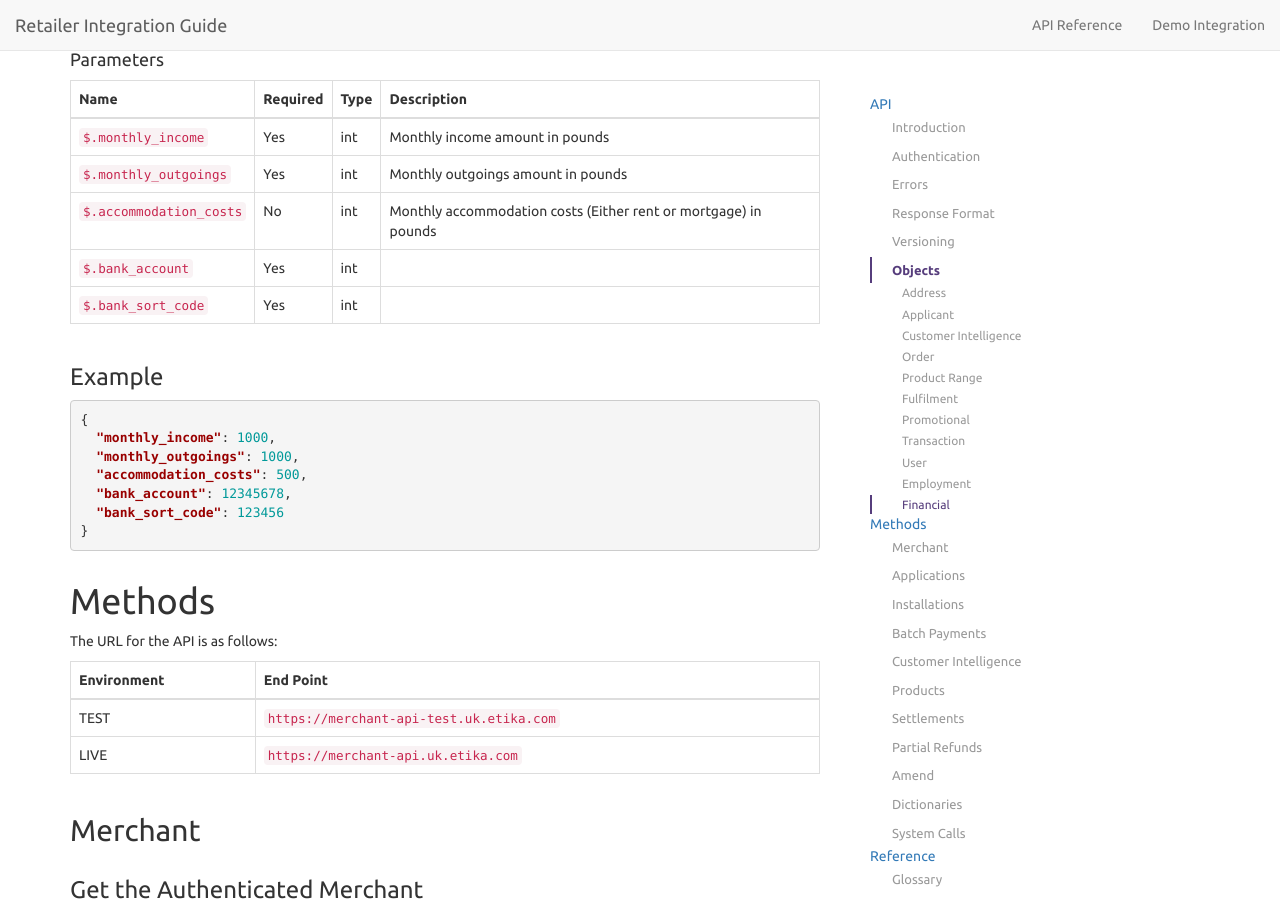
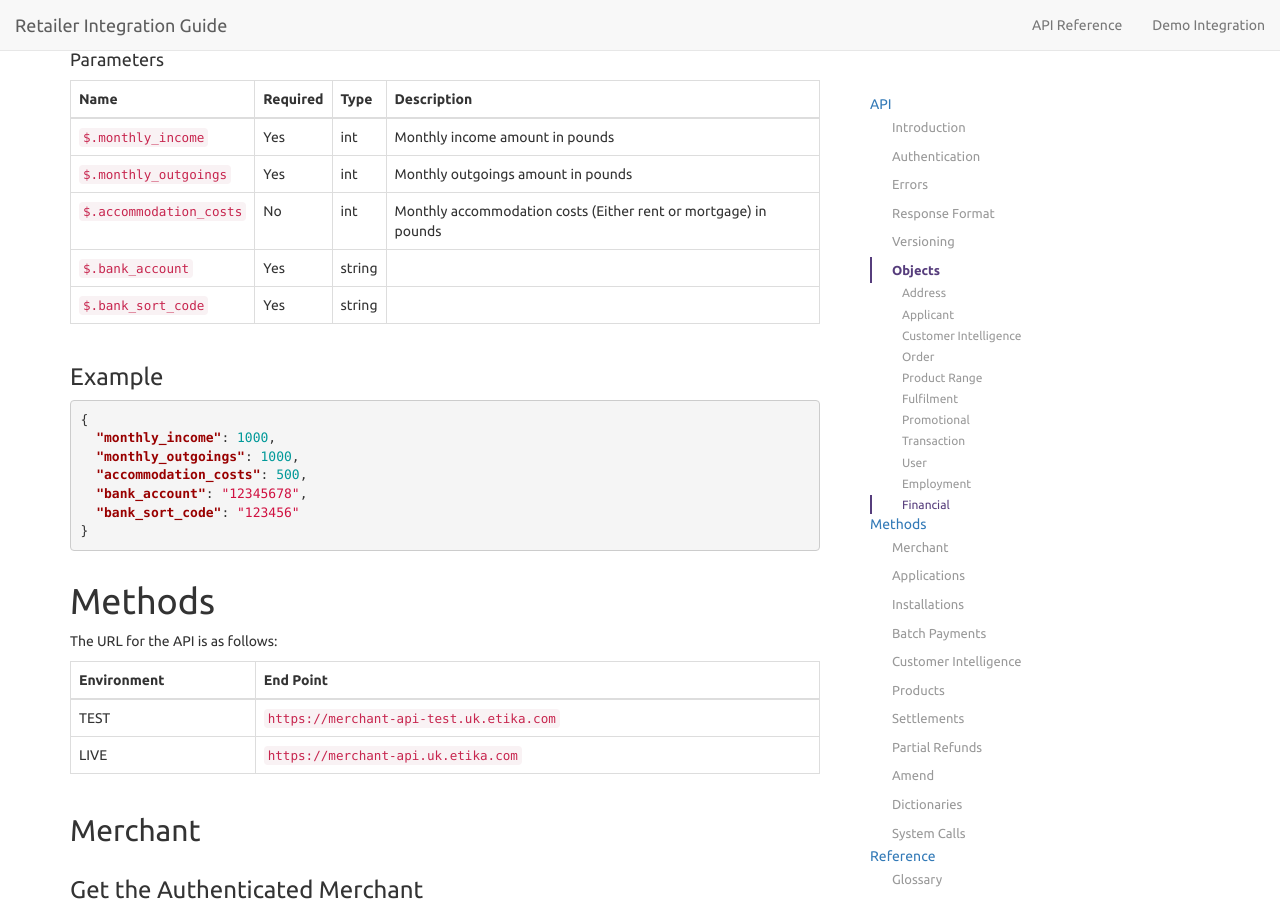
Before and after one commit to PayBreak/retailer-integration-guide, a Jekyll site: the page built from api/index.md, in a window 1280 px wide and 900 px high, scrolled down 9234 px. Built offline with Jekyll 4.4.1, drawn with Linux system fonts in a browser that asks for light colours; nearby versions of some CDN libraries; our own code applies the rules of GitHub Pages for plain Markdown files.

Commit message:
Update objects.md

````diff
--- a/_includes/v4/objects.md
+++ b/_includes/v4/objects.md
@@ -308,8 +308,8 @@ Name | Required | Type | Description
 `$.monthly_income` | Yes | int | Monthly income amount in pounds
 `$.monthly_outgoings` | Yes | int | Monthly outgoings amount in pounds
 `$.accommodation_costs` | No | int | Monthly accommodation costs (Either rent or mortgage) in pounds
-`$.bank_account` | Yes | int |
-`$.bank_sort_code` | Yes | int |
+`$.bank_account` | Yes | string |
+`$.bank_sort_code` | Yes | string |
 
 ### Example
 ```json
@@ -317,7 +317,7 @@ Name | Required | Type | Description
   "monthly_income": 1000,
   "monthly_outgoings": 1000,
   "accommodation_costs": 500,
-  "bank_account": 12345678,
-  "bank_sort_code": 123456
+  "bank_account": "12345678",
+  "bank_sort_code": "123456"
 }
 ```
````
